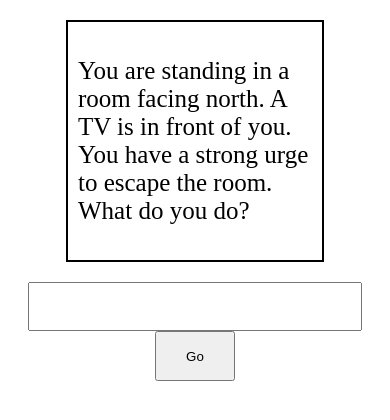
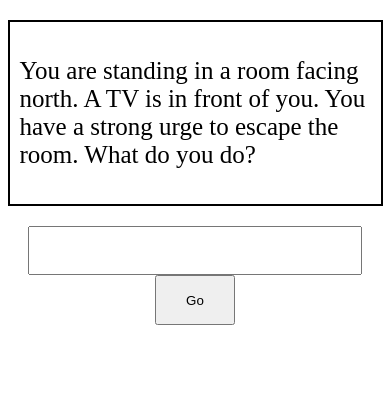
Before and after one commit to Esdidubs/text-adv, a plain HTML site: page index.html in a window 390 px wide. Drawn offline with nearby package versions, Linux system fonts and the light colour scheme.

Commit message:
updated mobile css

```diff
--- a/style.css
+++ b/style.css
@@ -21,6 +21,11 @@ main {
 	margin: 2rem 0;
 }
 
+#priorZone {
+	width: 60%;
+	text-align: center;
+}
+
 #inputZone {
 	display: flex;
 	flex-wrap: wrap;
@@ -37,3 +42,13 @@ main {
 	width: 8rem;
 	border-radius: none;
 }
+
+@media (max-width: 768px) {
+	#storyZone {
+		width: 90%;
+	}
+
+	#priorZone {
+		width: 90%;
+	}
+}
```
